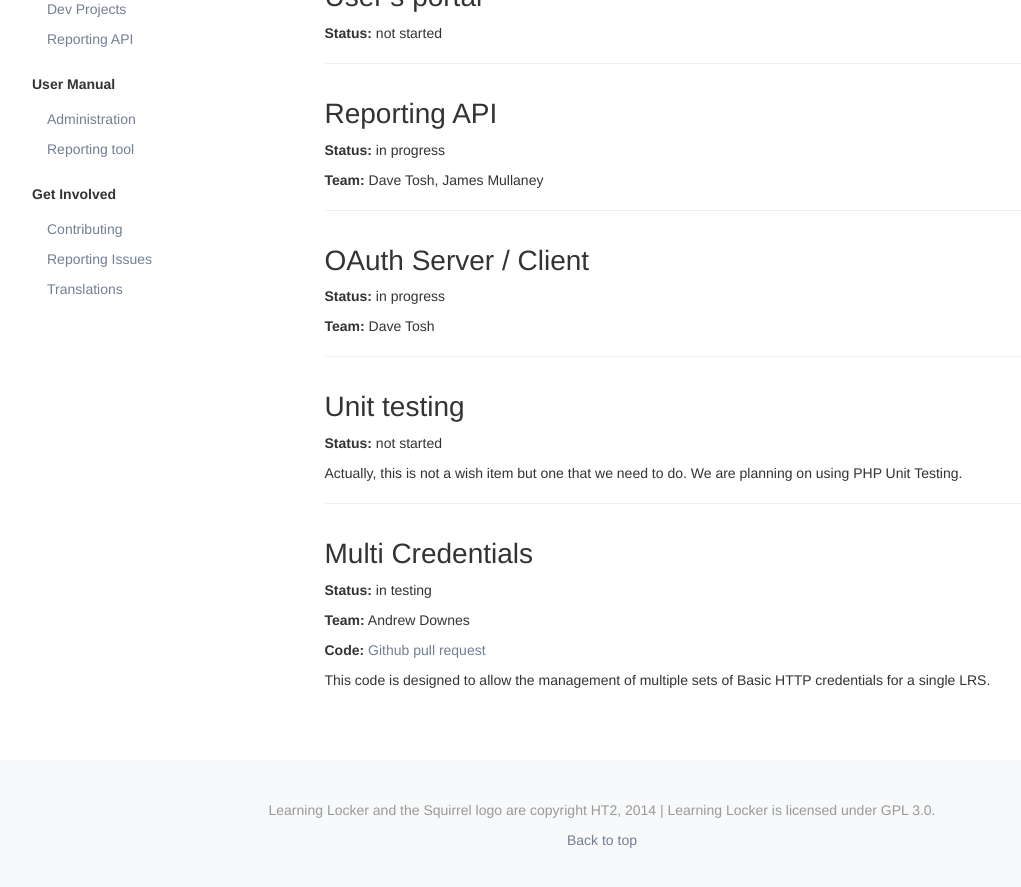
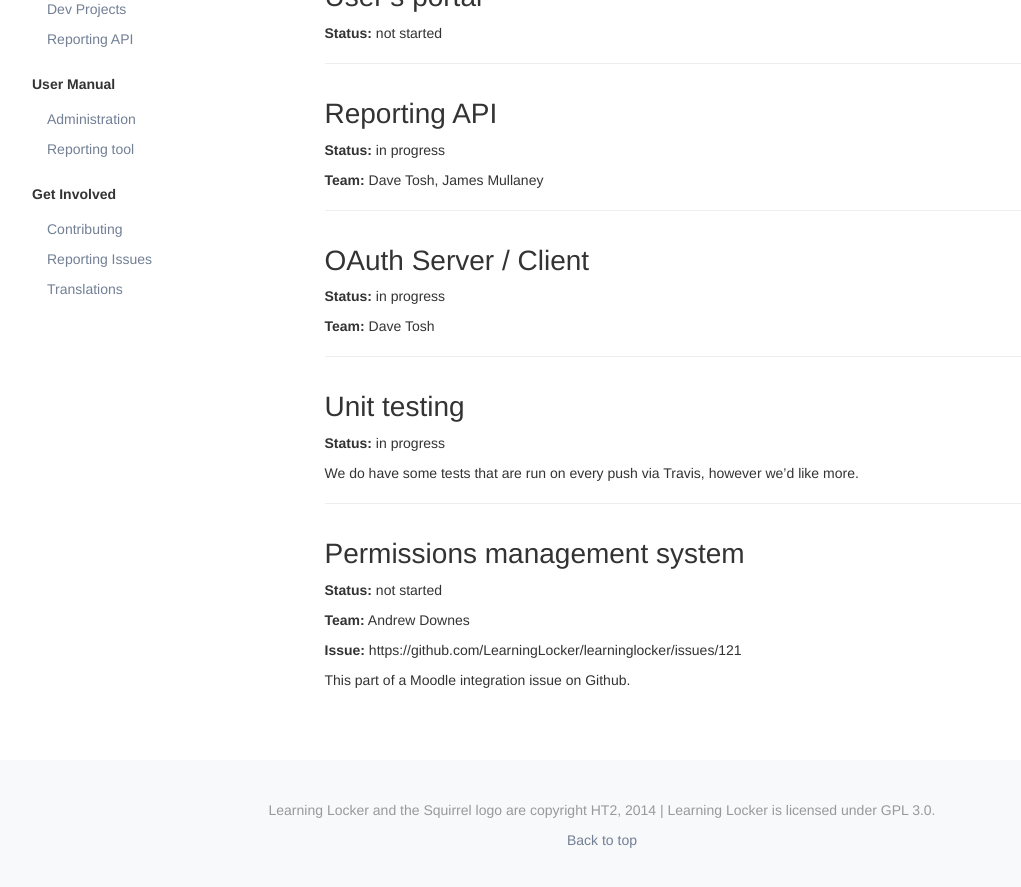
Before and after one commit to LearningLocker/docs, a Jekyll site: the page built from development.md, in a window 1280 px wide and 900 px high, scrolled down 628 px. Shown: the top 887 px of the window, without its empty margins (38-1059 px from the left). Built offline with Jekyll 4.4.1, drawn with Linux system fonts in a browser that asks for light colours; nearby versions of some CDN libraries.

Commit message:
Adds permissions management.

```diff
--- a/development.md
+++ b/development.md
@@ -1,8 +1,7 @@
 ---
 ---
 
-Development Projects
-====================
+# Development Projects
 
 - [About](#about)
 - [Users portal](#users)
@@ -33,16 +32,16 @@
 
 ## Unit testing
 
+**Status:** in progress
+
+We do have some tests that are run on every push via Travis, however we'd like more.
+
+## Permissions management system
+
 **Status:** not started
-
-Actually, this is not a wish item but one that we need to do. We are planning on using PHP Unit Testing.
-
-## Multi Credentials
-
-**Status:** in testing
 
 **Team:** Andrew Downes
 
-**Code:** [Github pull request](https://github.com/LearningLocker/learninglocker/pull/194)
+**Issue:** https://github.com/LearningLocker/learninglocker/issues/121
 
-This code is designed to allow the management of multiple sets of Basic HTTP credentials for a single LRS.
+This part of a Moodle integration issue on Github.
```
